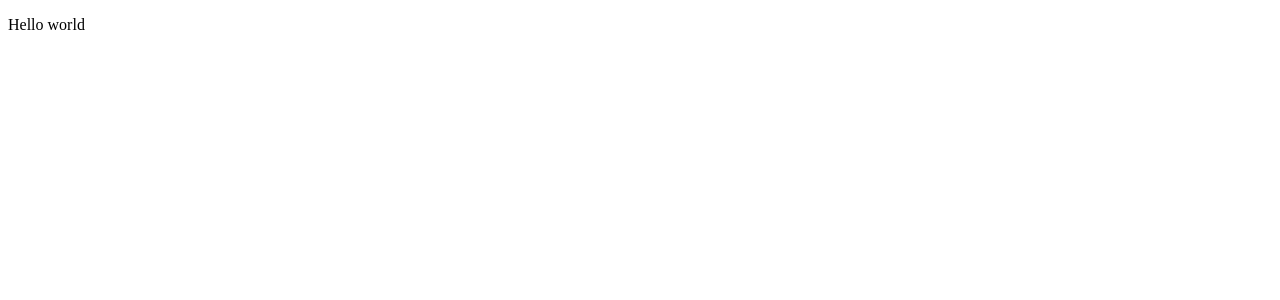
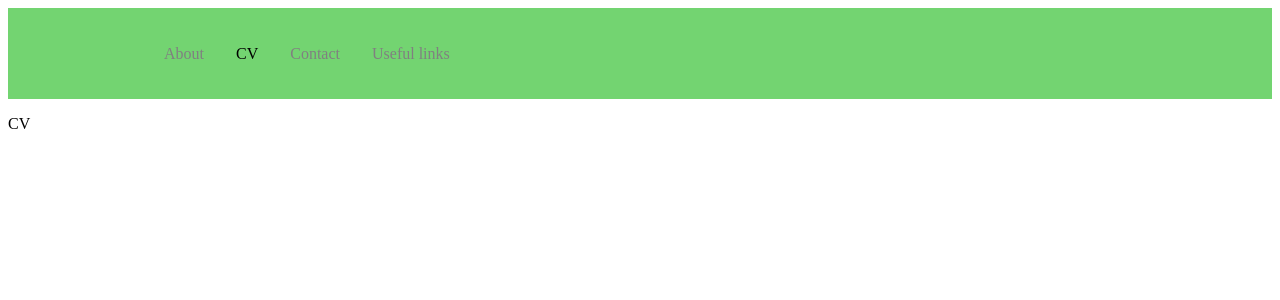
Before and after one commit to Amikola/homepage, a React (Create React App) app: page /cv in a window 1280 px wide. Shown: the top 300 px of the page. Built offline with nearby package versions, Linux system fonts and the light colour scheme.

Commit message:
Navbar implemented

```diff
--- a/src/App.js
+++ b/src/App.js
@@ -1,14 +1,27 @@
-
 import {
   BrowserRouter as Router,
-  Routes, Route, Link
+  Routes, Route, Navigate
 } from 'react-router-dom'
+import Navbar from "./components/Navbar";
+import About from "./components/pages/about"
+import Contact from "./components/pages/contact"
+import CV from "./components/pages/cv"
+import Links from "./components/pages/links"
+
 
 function App() {
   return (
 
     <Router>
-      <p>Hello world</p>
+        <Navbar/>
+        <Routes>
+        <Route path="/about" element={<About />} />
+        <Route path="/contact" element={<Contact/>} />
+        <Route path="/cv" element={<CV />} />
+        <Route path="/links" element={<Links />} />
+        <Route path="/" element={<Navigate to="/about" />} />
+        </Routes>
+
     </Router>
 
   );
--- /dev/null
+++ b/src/components/Navbar/index.js
@@ -0,0 +1,36 @@
+import React from "react";
+import {
+    Nav,
+    NavLink,
+    Bars,
+    NavMenu,
+
+} from "./navbarElements";
+
+const Navbar = () => {
+    return (
+        <>
+            <Nav>
+                <Bars />
+
+                <NavMenu>
+                    <NavLink to="/about" >
+                        About
+                    </NavLink>
+                    <NavLink to="/cv" activeStyle>
+                        CV
+                    </NavLink>
+                    <NavLink to="/contact" activeStyle>
+                        Contact
+                    </NavLink>
+                    <NavLink to="/links" activeStyle>
+                        Useful links
+                    </NavLink>
+                </NavMenu>
+
+            </Nav>
+        </>
+    );
+};
+
+export default Navbar;
--- /dev/null
+++ b/src/components/Navbar/navbarElements.js
@@ -0,0 +1,55 @@
+import { FaBars } from "react-icons/fa";
+import { NavLink as Link } from "react-router-dom";
+import styled from "styled-components";
+
+export const Nav = styled.nav`
+    /* Controls the main bar color */
+    background: #73d471;
+    height: 85px;
+    display: flex;
+    justify-content: space-between;
+    padding: 0.2rem calc((100vw - 1000px) / 2);
+    z-index: 12;
+`;
+
+export const NavLink = styled(Link)`
+    /* Controls the main the text color */
+    color: #808080;
+    display: flex;
+    align-items: center;
+    text-decoration: none;
+    padding: 0 1rem;
+    height: 100%;
+    cursor: pointer;
+    &.active {
+        color: #000000;
+    }
+`;
+
+export const Bars = styled(FaBars)`
+    display: none;
+    color: #808080;
+    @media screen and (max-width: 768px) {
+        display: block;
+        position: absolute;
+        top: 0;
+        right: 0;
+        transform: translate(-100%, 75%);
+        font-size: 1.8rem;
+        cursor: pointer;
+    }
+`;
+
+export const NavMenu = styled.div`
+    display: flex;
+    align-items: center;
+    margin-right: -24px;
+    /* Second Nav */
+    /* margin-right: 24px; */
+    /* Third Nav */
+    /* width: 100vw;
+  white-space: nowrap; */
+    @media screen and (max-width: 768px) {
+        display: none;
+    }
+`;
--- /dev/null
+++ b/src/components/pages/about.js
@@ -0,0 +1,7 @@
+import React from "react";
+
+const About = () => {
+    return (<p>About</p>)
+ }
+
+export default About;
--- /dev/null
+++ b/src/components/pages/contact.js
@@ -0,0 +1,7 @@
+import React from "react";
+
+const Contact = () => {
+    return (<p>Contact</p>)
+ }
+
+export default Contact;
--- /dev/null
+++ b/src/components/pages/cv.js
@@ -0,0 +1,7 @@
+import React from "react";
+
+const CV = () => {
+    return (<p>CV</p>)
+ }
+
+export default CV;
--- /dev/null
+++ b/src/components/pages/links.js
@@ -0,0 +1,7 @@
+import React from "react";
+
+const Links = () => {
+    return (<p>Links</p>)
+ }
+
+export default Links;
```
Also changed, not shown: 1 other file (tests, documents, lock files or other folders).
